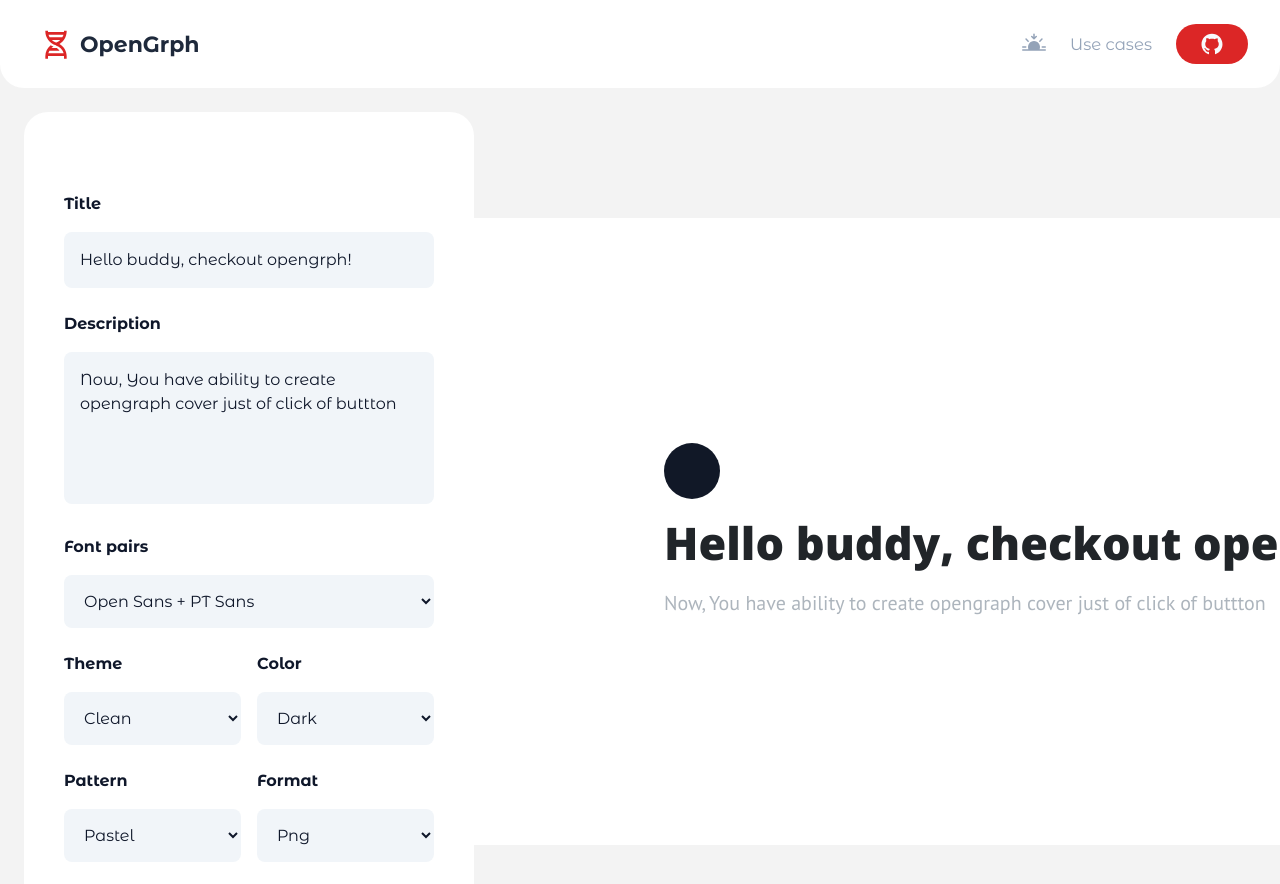
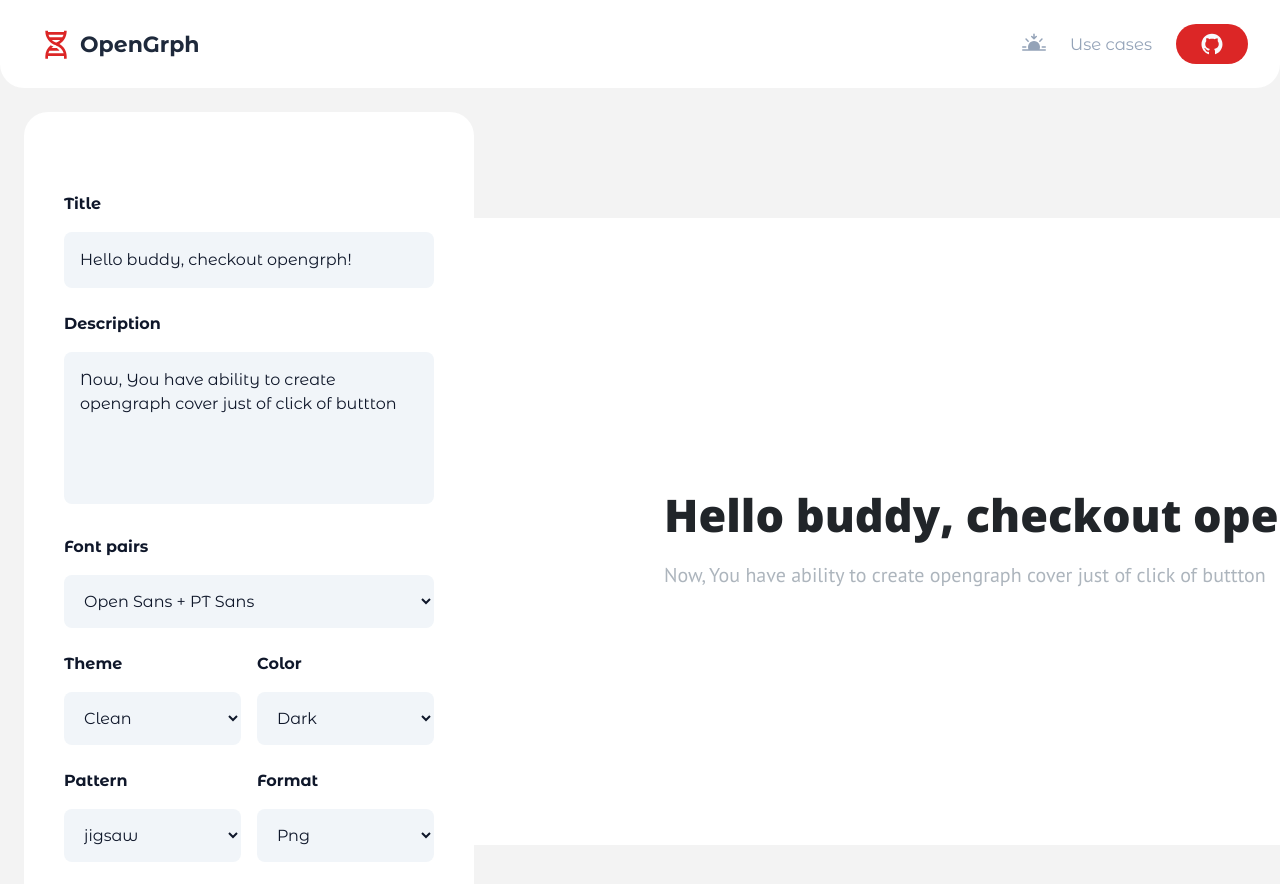
Before and after one commit to Grassper/OpenGrph, a Next.js app: page / in a window 1280 px wide. Shown: the top 884 px of the page. Built offline with nearby package versions, Linux system fonts and the light colour scheme.

Commit message:
feat: patterns created

```diff
--- a/components/screen/Home/Components/EditorCanvas.tsx
+++ b/components/screen/Home/Components/EditorCanvas.tsx
@@ -1,7 +1,9 @@
 import { motion } from 'framer-motion';
+// eslint-disable-next-line @typescript-eslint/ban-ts-comment
+//@ts-ignore
+import * as hero from 'hero-patterns';
 import React from 'react';
 import { BsDownload } from 'react-icons/bs';
-import { FaLeaf } from 'react-icons/fa';
 
 import { InputContext } from '@/root/context';
 
@@ -71,6 +73,13 @@ export const fontPairs = {
   },
 };
 
+export const patterns = {
+  none: '',
+  jigsaw: hero.jigsaw,
+  overcast: hero.overcast,
+  formalInvitation: hero.formalInvitation,
+};
+
 export const EditorCanvas = () => {
   const inputState = React.useContext(InputContext);
   const editorRef = React.useRef<HTMLDivElement>(null);
@@ -94,6 +103,13 @@ export const EditorCanvas = () => {
     };
 
     formalFun[key]();
+  };
+
+  const patterHandler = () => {
+    if (inputState.pattern !== 'none') {
+      return patterns[inputState.pattern]('red', 0.5);
+    }
+    return '';
   };
 
   if (inputState.theme === 'Modern') {
@@ -148,7 +164,10 @@ export const EditorCanvas = () => {
           </div>
           <div
             className="h-[100px] w-full"
-            style={{ backgroundColor: '#e9ecef' }}></div>
+            style={{
+              backgroundColor: '#e9ecef',
+              backgroundImage: patterHandler(),
+            }}></div>
         </div>
       </div>
     );
@@ -169,9 +188,6 @@ export const EditorCanvas = () => {
             backgroundColor: '#ffffff',
           }}>
           <div className="w-3/4 p-10">
-            <motion.div
-              className="h-14 w-14 bg-gray-900 rounded-full"
-              drag></motion.div>
             <motion.h1
               className="leading-snug mt-4"
               drag
@@ -227,7 +243,10 @@ export const EditorCanvas = () => {
         }}>
         <div
           className="w-1/4 h-full"
-          style={{ backgroundColor: '#e9ecef30' }}></div>
+          style={{
+            backgroundColor: '#e9ecef30',
+            backgroundImage: patterHandler(),
+          }}></div>
         <div className="w-3/4 p-10">
           <motion.h1
             className="w-2/3 leading-snug"
--- a/components/screen/Home/Components/InputBox.tsx
+++ b/components/screen/Home/Components/InputBox.tsx
@@ -1,6 +1,9 @@
 import React from 'react';
 
-import { fontPairs as fontData } from '@/root/components/screen/Home/Components';
+import {
+  fontPairs as fontData,
+  patterns as patternData,
+} from '@/root/components/screen/Home/Components';
 import { InputContext } from '@/root/context';
 
 export const InputBox: React.FC = () => {
@@ -94,9 +97,14 @@ export const InputBox: React.FC = () => {
           <p className="font-bold text-[16px]">Pattern</p>
           <select
             className="bg-slate-100 dark:bg-gray-800 w-full mt-4 p-4 outline-red-500 rounded-lg"
-            onChange={(e) => inputState.setPattern(e.target.value)}
+            onChange={(e) =>
+              inputState.setPattern(e.target.value as keyof typeof patternData)
+            }
             value={inputState.pattern}>
-            <option>Pastel</option>
+            <option>none</option>
+            <option>jigsaw</option>
+            <option>overcast</option>
+            <option>formalInvitation</option>
           </select>
         </div>
         <div className="block mt-6 w-1/2 ml-4">
--- a/context/inputContext.tsx
+++ b/context/inputContext.tsx
@@ -1,6 +1,9 @@
 import React from 'react';
 
-import { fontPairs as fontData } from '@/root/components/screen/Home/Components';
+import {
+  fontPairs as fontData,
+  patterns as patternData,
+} from '@/root/components/screen/Home/Components';
 
 interface PropsTypes {
   children: React.ReactNode;
@@ -17,8 +20,8 @@ interface ContextValues {
   setTheme: React.Dispatch<React.SetStateAction<string>>;
   color: string;
   setColor: React.Dispatch<React.SetStateAction<string>>;
-  pattern: string;
-  setPattern: React.Dispatch<React.SetStateAction<string>>;
+  pattern: keyof typeof patternData;
+  setPattern: React.Dispatch<React.SetStateAction<keyof typeof patternData>>;
   format: string;
   setFormat: React.Dispatch<React.SetStateAction<string>>;
   fontPairs: keyof typeof fontData;
@@ -36,7 +39,7 @@ export const InputContext = React.createContext<ContextValues>({
   setTheme: () => undefined,
   color: '',
   setColor: () => undefined,
-  pattern: '',
+  pattern: 'jigsaw',
   setPattern: () => undefined,
   format: '1200 x 630',
   setFormat: () => undefined,
@@ -52,7 +55,8 @@ export const InputContextProvider: React.FC<PropsTypes> = ({ children }) => {
   );
   const [theme, setTheme] = React.useState('Clean');
   const [color, setColor] = React.useState('');
-  const [pattern, setPattern] = React.useState('');
+  const [pattern, setPattern] =
+    React.useState<keyof typeof patternData>('jigsaw');
   const [format, setFormat] = React.useState('Png');
   const [fontPairs, setFontPairs] = React.useState<keyof typeof fontData>(
     'Open Sans + PT Sans'
--- a/package.json
+++ b/package.json
@@ -22,6 +22,7 @@
     "@fontsource/yellowtail": "^4.5.7",
     "@fontsource/yeseva-one": "^4.5.5",
     "framer-motion": "^6.3.3",
+    "hero-patterns": "^2.1.0",
     "next": "12.1.5",
     "next-themes": "^0.1.1",
     "react": "18.1.0",
```
Also changed, not shown: 1 other file (tests, documents, lock files or other folders).
